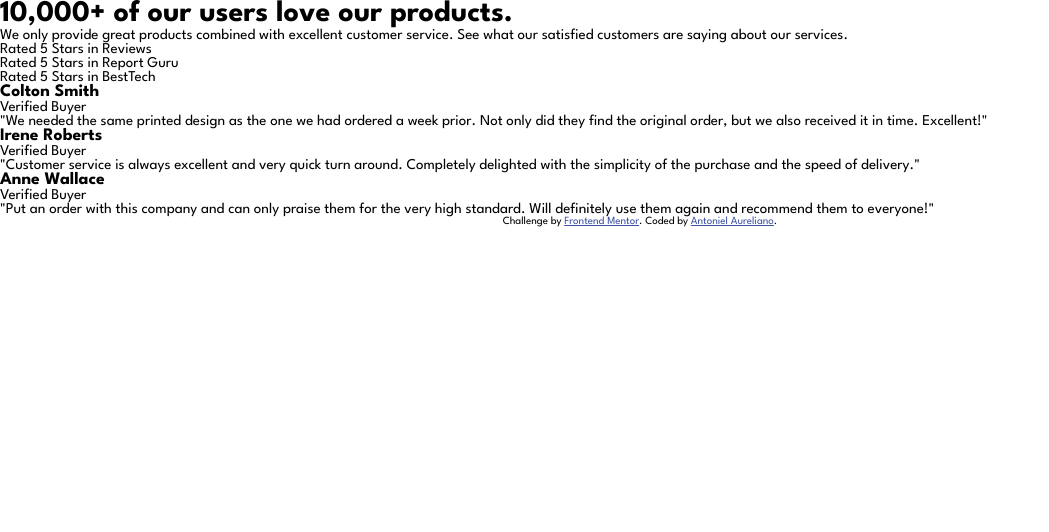
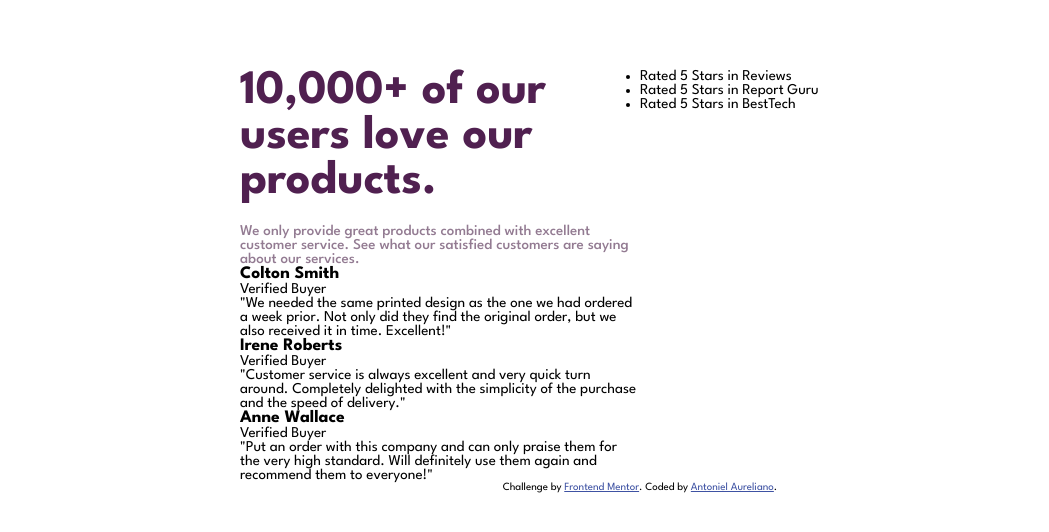
Before and after one commit to AntonielAureliano/social-proof-section-master, a plain HTML site: page index.html in a window 1280 px wide. Shown: the whole page, without its empty margins (0-1049 px from the left). Drawn offline with Linux system fonts and the light colour scheme.

Commit message:
Estilizando a div description.

```diff
--- a/index.html
+++ b/index.html
@@ -17,6 +17,8 @@
 </head>
 
 <body>
+
+  <main class="container">
     <div class="description">
       <h1>10,000+ of our users love our products.</h1>
 
@@ -54,8 +56,9 @@
         <p>"Put an order with this company and can only praise them for the very high
           standard. Will definitely use them again and recommend them to everyone!"</p>
       </div>
+    </div>
 
-  </div>
+  </main>
 
   <footer class="attribution">
     <p>
--- a/style.css
+++ b/style.css
@@ -17,8 +17,31 @@
 }
 
 body {
+  display: grid;
   font-family: var(--font-family-default);
   font-size: 0.9375rem;
+  justify-content: center;
+  min-height: 70vh;
+  place-content: center;
+}
+
+/*Container*/
+.container {
+  display: grid;
+  grid-template-columns: 1fr 1fr;
+  max-width: 800px;
+}
+
+/*Description*/
+.description h1 {
+  color: var(--primary-very-dark-magenta);
+  font-size: 3rem;
+}
+
+.description p {
+  color: var(--neutral-dark-grayish-magenta);
+  font-weight: 500;
+  margin-top: 20px;
 }
 
 /*Footer*/
```
Also changed, not shown: 1 other file. Lines whose indentation alone changed are shown as unchanged.
